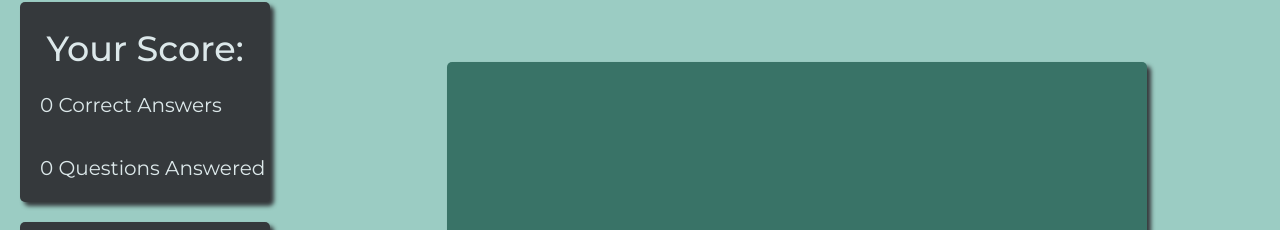
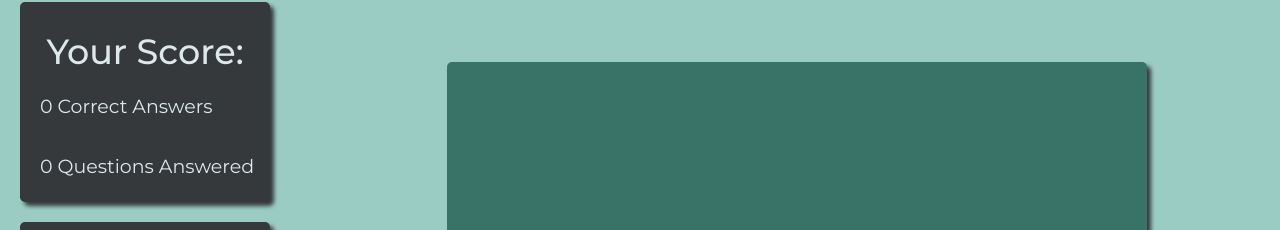
Before and after one commit to dylhof/flexbox-memoize, a React (Create React App) app: page / in a window 1280 px wide. Shown: the part 128-358 px from the top of the page. Built offline with nearby package versions, Linux system fonts and the light colour scheme; no server answers.

Commit message:
Add size for instructions and property description

```diff
--- a/src/styles/_Aside.scss
+++ b/src/styles/_Aside.scss
@@ -17,7 +17,7 @@ aside {
   }
 
   p {
-    @include font($text-green, 20px, 400);
+    @include font($text-green, 19px, 400);
     text-align: left;
     margin-left: 20px
   }
```
